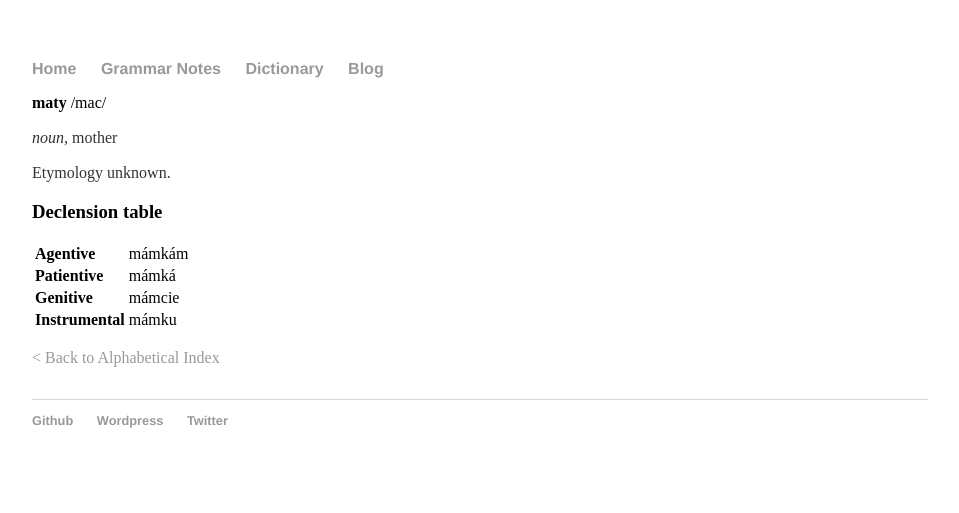
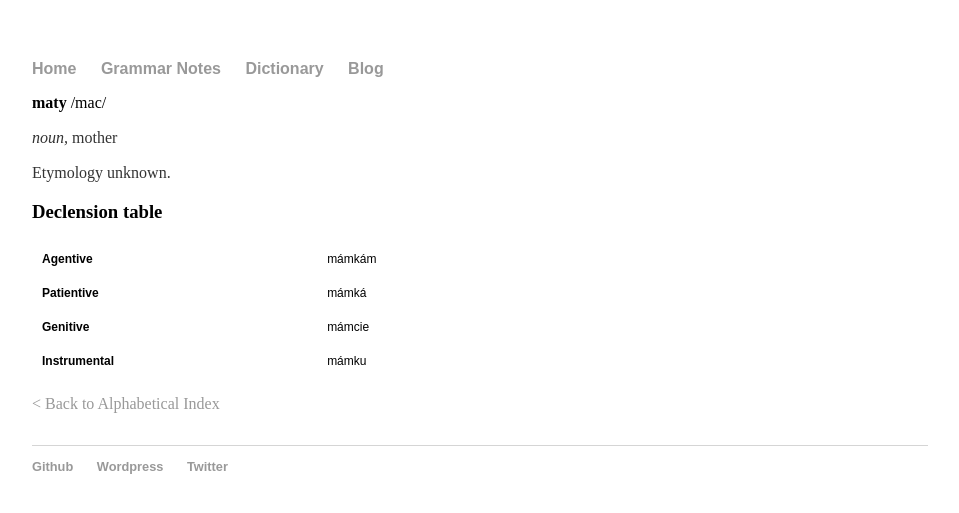
Before and after one commit to roelchristian/roelchristian.github.io, a Jekyll site: the page built from dictionary/entry/m/maty.html, in a window 1280 px wide. Shown: the top 513 px of the page, without its empty margins (160-1119 px from the left). Built offline with Jekyll 4.4.1, drawn with Linux system fonts in a browser that asks for light colours; some web fonts are replaced.

Commit message:
Update fonts in stylesheet

```diff
--- a/css/main.css
+++ b/css/main.css
@@ -1,9 +1,13 @@
+@import url('https://fonts.googleapis.com/css2?family=DidactGothic:wght@400;600;800&display=swap');
+
+
 body {
+  font-family: 'Cardo', 'Times New Roman', serif;
     margin: 60px auto;
     width: 70%;
 }
 nav ul, footer ul {
-    font-family:'Helvetica', 'Arial', 'Sans-Serif';
+    font-family: 'Didact Gothic', sans-serif;
     padding: 0px;
     list-style: none;
     font-weight: bold;
@@ -21,8 +25,9 @@ a:hover {
 }
 h1 {
     font-size: 2em;
-    font-family:'Helvetica', 'Arial', 'Sans-Serif';
+    font-family: 'Didact Gothic', sans-serif;
 }
+
 p {
     font-size: 1em;
     line-height: 1.2em;
@@ -83,3 +88,24 @@ blockquote footer:before {
 p.breakAfter{
   margin-bottom:2em;
 }
+
+
+table {
+  border-collapse: collapse;
+  background-color: white;
+  overflow: hidden;
+  width: 500px;
+  border-radius: 10px;
+}
+
+th, td {
+  font-family:'Didact Gothic', sans-serif;
+  text-align: left;
+  font-size: 12px;
+  padding: 10px;
+}
+
+th {
+  background-color: #7691ab;
+  color: white;
+}
```
